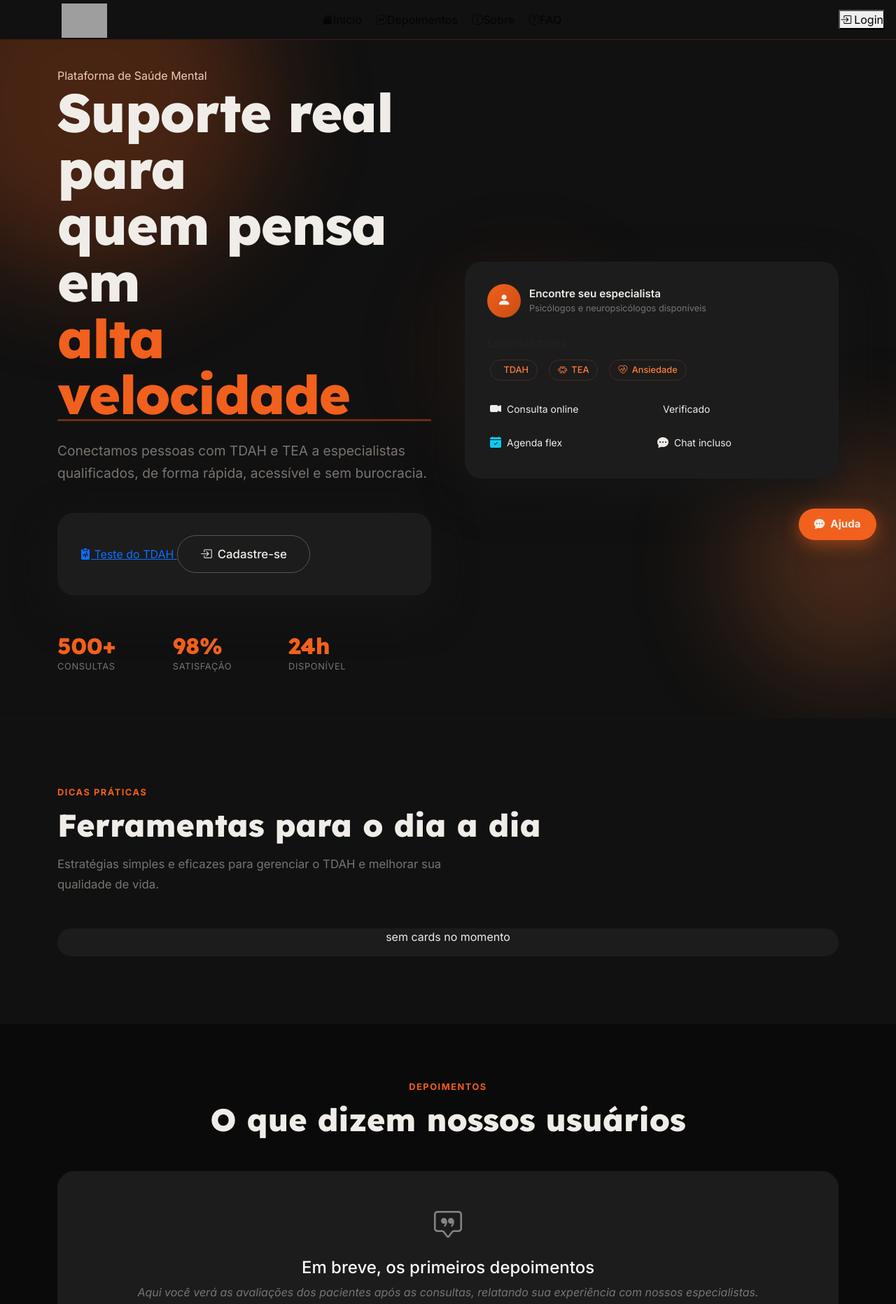
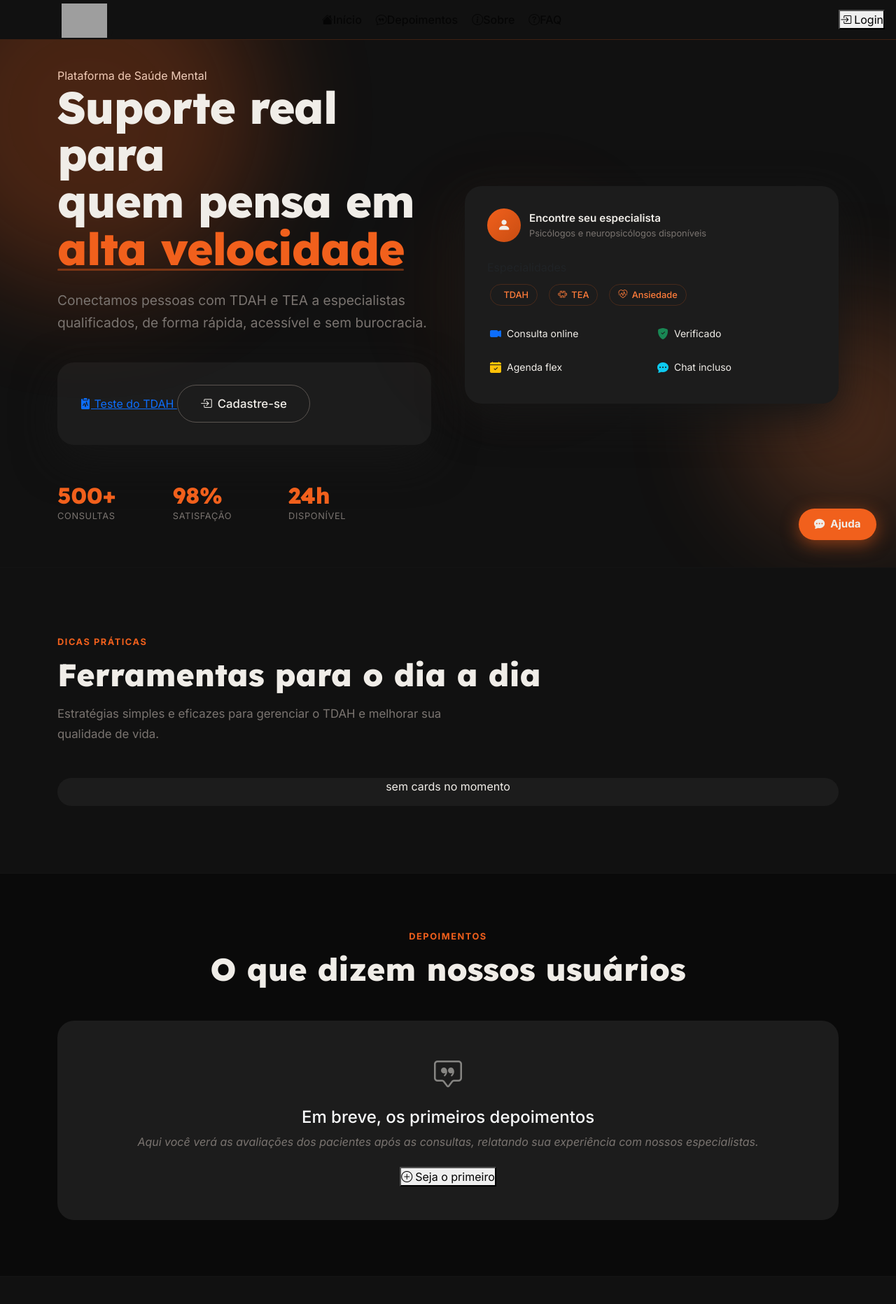
Before and after one commit to DougVikt/SintoniaMental, a Django app: page / in a window 1280 px wide. Shown: the top 1864 px of the page at 70% size. Run offline with Django 5.2, Linux system fonts and the light colour scheme; data that the repository does not hold is empty; grey boxes are pictures that could not be loaded.

Commit message:
feat: organizar estuturas do front(home, about e style.css)

```diff
--- a/main_app/static/main_app/css/style.css
+++ b/main_app/static/main_app/css/style.css
@@ -3,20 +3,15 @@ body {
     background-image:
     radial-gradient(circle at 20% 10%, var(--orange-dim) 0%, transparent 40%),
     radial-gradient(circle at 80% 80%, var(--orange-dim-100) 0%, transparent 40%);
-
 }
-
 /* Scrollbar */
 ::-webkit-scrollbar {
     width: .75rem;
 }
 
-
-
-::-webkit-scrollbar-track { background: transparent; }
-::-webkit-scrollbar-thumb { background: var(--dark-500); border-radius: 10px; }
-::-webkit-scrollbar-thumb:hover { background: var(--orange); }
-
+::-webkit-scrollbar-thumb {
+    border-radius: 10px;
+}
 
 /* ============================================================
     HERO
@@ -97,7 +92,7 @@ body {
 
 .hero-title {
     font-family: var(--font-display);
-    font-size: clamp(2.8rem, 6vw, 5.2rem);
+    font-size: clamp(2.8rem, 5vw, 5.2rem);
     font-weight: 800;
     line-height: 1.05;
     letter-spacing: -.02em;
@@ -593,7 +588,12 @@ body {
 }
 
 /* Symptom chips */
-.symptom-chips { display: flex; flex-wrap: wrap; gap: .5rem; margin-top: 1.5rem; }
+.symptom-chips {
+    display: flex;
+    flex-wrap: wrap;
+    gap: .5rem;
+    margin-top: 1.5rem;
+ }
 .symptom-chip {
     padding: .35rem .85rem;
     border-radius: 2rem;
--- a/main_app/templates/main_app/home.html
+++ b/main_app/templates/main_app/home.html
@@ -138,12 +138,21 @@
 
           <div class="row g-2 fs-6">
             <div class="col-6 bg-dark-600 rounded-3 p-2 d-flex align-items-center gap-2">
-                <i class="bi bi-camera-video-fill text-orange"></i>
+                <i class="bi bi-camera-video-fill text-primary"></i>
                 <span class="small">Consulta online</span>
             </div>
-            <div class="col-6 bg-dark-600 rounded-3 p-2 d-flex align-items-center gap-2"><i class="bi bi-shield-check-fill text-success"></i><span class="small">Verificado</span></div>
-            <div class="col-6 bg-dark-600 rounded-3 p-2 d-flex align-items-center gap-2"><i class="bi bi-calendar-check-fill text-info"></i><span class="small">Agenda flex</span></div>
-            <div class="col-6 bg-dark-600 rounded-3 p-2 d-flex align-items-center gap-2"><i class="bi bi-chat-dots-fill text-orange"></i><span class="small">Chat incluso</span></div>
+            <div class="col-6 bg-dark-600 rounded-3 p-2 d-flex align-items-center gap-2">
+                <i class="bi bi-shield-fill-check text-success"></i>
+                <span class="small">Verificado</span>
+            </div>
+            <div class="col-6 bg-dark-600 rounded-3 p-2 d-flex align-items-center gap-2">
+                <i class="bi bi-calendar-check-fill text-warning"></i>
+                <span class="small">Agenda flex</span>
+            </div>
+            <div class="col-6 bg-dark-600 rounded-3 p-2 d-flex align-items-center gap-2">
+                <i class="bi bi-chat-dots-fill text-info"></i>
+                <span class="small">Chat incluso</span>
+            </div>
             </div>
         </div>
 
--- a/main_app/templates/main_app/parts/about.html
+++ b/main_app/templates/main_app/parts/about.html
@@ -1,12 +1,12 @@
   <div class="container">
-    <div class="reveal text-center mb-5">
+    <div class="anim-up text-center mb-5">
       <div class="section-label">Sobre o projeto</div>
       <div class="section-title">O que é o Sintonia Mental?</div>
     </div>
 
     <div class="row g-4 mb-5">
       <!-- O que é TDAH -->
-      <div class="col-12 reveal">
+      <div class="col-12 anim-up">
         <div class="tdah-info-card">
           <div class="row align-items-start g-4">
             <div class="col-lg-5">
@@ -33,32 +33,48 @@
               <div class="row g-3">
                 <div class="col-sm-4">
                   <div class="tdah-card">
-                    <div class="tdah-card-icon text-orange"><i class="bi bi-eye-slash"></i></div>
+                    <div class="tdah-card-icon text-orange">
+                      <i class="bi bi-eye-slash"></i>
+                    </div>
                     <div class="tdah-card-title">Desatenção</div>
                     <div class="tdah-card-sub">Dificuldade de manter foco, seguir instruções e terminar tarefas.</div>
                   </div>
                 </div>
                 <div class="col-sm-4">
                   <div class="tdah-card">
-                    <div class="tdah-card-icon text-blue"><i class="bi bi-lightning-charge-fill"></i></div>
+                    <div class="tdah-card-icon text-blue">
+                      <i class="bi bi-lightning-charge-fill"></i>
+                    </div>
                     <div class="tdah-card-title">Hiperatividade</div>
                     <div class="tdah-card-sub">Dificuldade em ficar parado, agitação constante.</div>
                   </div>
                 </div>
                 <div class="col-sm-4">
                   <div class="tdah-card">
-                    <div class="tdah-card-icon text-green"><i class="bi bi-fast-forward-fill"></i></div>
+                    <div class="tdah-card-icon text-green">
+                      <i class="bi bi-fast-forward-fill"></i>
+                    </div>
                     <div class="tdah-card-title">Impulsividade</div>
                     <div class="tdah-card-sub">Decisões sem pensar, interrupções, dificuldade de esperar.</div>
                   </div>
                 </div>
               </div>
               <div class="symptom-chips mt-3">
-                <span class="symptom-chip orange"><i class="bi bi-check2"></i>Desorganização</span>
-                <span class="symptom-chip blue"><i class="bi bi-check2"></i>Hiperfoco</span>
-                <span class="symptom-chip green"><i class="bi bi-check2"></i>Esquecimento</span>
-                <span class="symptom-chip orange"><i class="bi bi-check2"></i>Procrastinação</span>
-                <span class="symptom-chip blue"><i class="bi bi-check2"></i>Criatividade</span>
+                <span class="symptom-chip orange">
+                  <i class="bi bi-check2"></i>Desorganização
+                </span>
+                <span class="symptom-chip blue">
+                  <i class="bi bi-check2"></i>Hiperfoco
+                </span>
+                <span class="symptom-chip green">
+                  <i class="bi bi-check2"></i>Esquecimento
+                </span>
+                <span class="symptom-chip orange">
+                  <i class="bi bi-check2"></i>Procrastinação
+                </span>
+                <span class="symptom-chip blue">
+                  <i class="bi bi-check2"></i>Criatividade
+                </span>
               </div>
             </div>
           </div>
@@ -66,9 +82,11 @@
       </div>
 
       <!-- 3 features -->
-      <div class="col-md-4 reveal">
+      <div class="col-md-4 anim-up">
         <div class="sobre-feature">
-          <div class="sobre-feature-icon"><i class="bi bi-bookmark-check-fill"></i></div>
+          <div class="sobre-feature-icon">
+            <i class="bi bi-bookmark-check-fill"></i>
+          </div>
           <div class="sobre-feature-title">O que é a SM?</div>
           <p class="sobre-feature-text">
             Sintonia Mental é um projeto destinado a pessoas com TDAH e TEA,
@@ -77,9 +95,11 @@
           </p>
         </div>
       </div>
-      <div class="col-md-4 reveal">
+      <div class="col-md-4 anim-up">
         <div class="sobre-feature">
-          <div class="sobre-feature-icon"><i class="bi bi-bookmark-heart-fill"></i></div>
+          <div class="sobre-feature-icon">
+            <i class="bi bi-bookmark-heart-fill"></i>
+          </div>
           <div class="sobre-feature-title">Qual é o objetivo?</div>
           <p class="sobre-feature-text">
             Conectar pessoas com TDAH e TEA a profissionais especializados de
@@ -88,9 +108,11 @@
           </p>
         </div>
       </div>
-      <div class="col-md-4 reveal">
+      <div class="col-md-4 anim-up">
         <div class="sobre-feature">
-          <div class="sobre-feature-icon"><i class="bi bi-bookmark-plus-fill"></i></div>
+          <div class="sobre-feature-icon">
+            <i class="bi bi-bookmark-plus-fill"></i>
+          </div>
           <div class="sobre-feature-title">Quem pode participar?</div>
           <p class="sobre-feature-text">
             Profissionais de saúde das áreas específicas são bem-vindos a colaborar.
```
